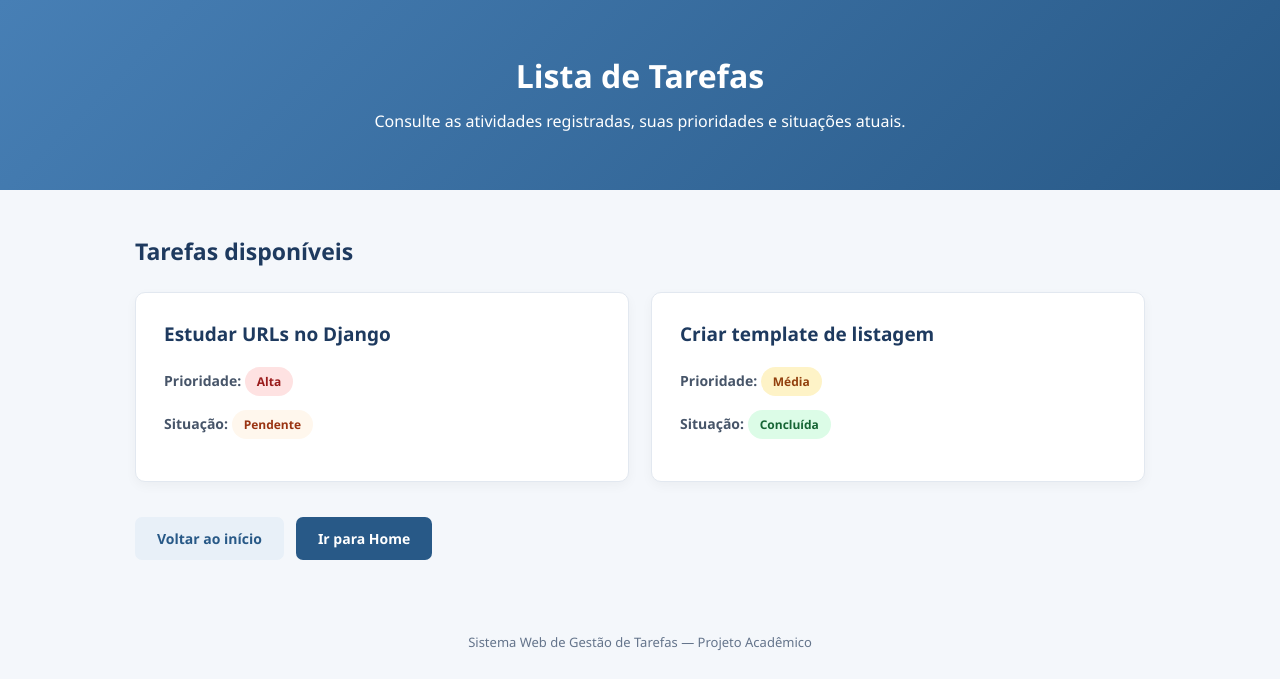
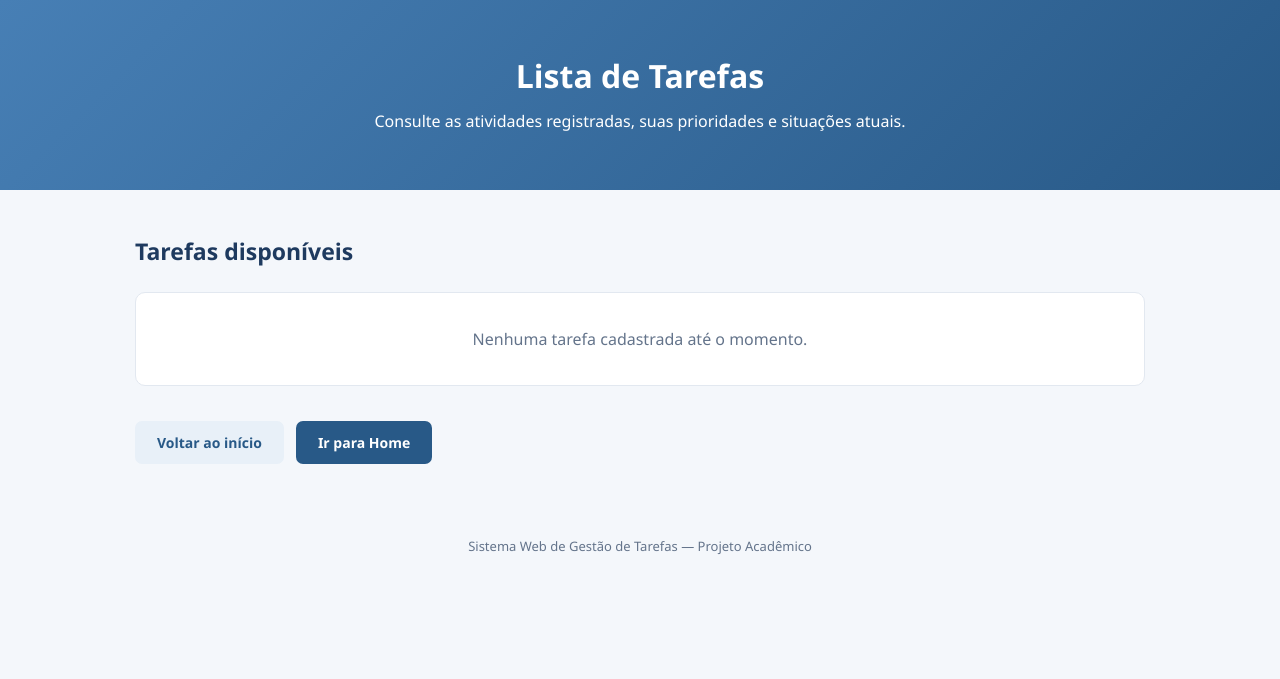
Before and after one commit to wendersonengineer/sistema-tarefas, a Django app: page /tarefas/ in a window 1280 px wide. Shown: the part 64-743 px from the top of the page. Run offline with Django 5.2, Linux system fonts and the light colour scheme; data that the repository does not hold is empty.

Commit message:
feat: integra Django ORM a listagem HTML de tarefas - Semana 7

```diff
--- a/tarefas/templates/tarefas/lista.html
+++ b/tarefas/templates/tarefas/lista.html
@@ -292,7 +292,7 @@
 
                     {% else %}
                     <span class="badge status-default">
-                        {{ tarefa.prioridade }}
+                        {{ tarefa.get_prioridade_display }}
                     </span>
                     {% endif %}
                 </div>
@@ -302,17 +302,17 @@
 
                     {% if tarefa.situacao == "Pendente" %}
                     <span class="badge status-pending">
-                        {{ tarefa.situacao }}
+                        {{ tarefa.get_situacao_display }}
                     </span>
 
                     {% elif tarefa.situacao == "Concluída" %}
                     <span class="badge status-completed">
-                        {{ tarefa.situacao }}
+                        {{ tarefa.get_situacao_display }}
                     </span>
 
                     {% else %}
                     <span class="badge status-default">
-                        {{ tarefa.situacao }}
+                        {{ tarefa.get_situacao_display }}
                     </span>
                     {% endif %}
                 </div>
--- a/tarefas/views.py
+++ b/tarefas/views.py
@@ -1,22 +1,12 @@
 from django.shortcuts import render
+from .models import Tarefa
 
 def inicio(request):
     return render(request, "tarefas/inicio.html")
 
 def lista_tarefas(request):
-    tarefas = [
-        {
-            "titulo": "Estudar URLs no Django",
-            "prioridade": "Alta",
-            "situacao": "Pendente",
-        },
-        {
-            "titulo": "Criar template de listagem",
-            "prioridade": "Média",
-            "situacao": "Concluída",
-        },
-    ]
+    tarefas = Tarefa.objects.all().order_by("data_prevista")
+
     return render(request, "tarefas/lista.html", {"tarefas": tarefas})
-
 def home(request):
     return render(request, "tarefas/home.html")
```
